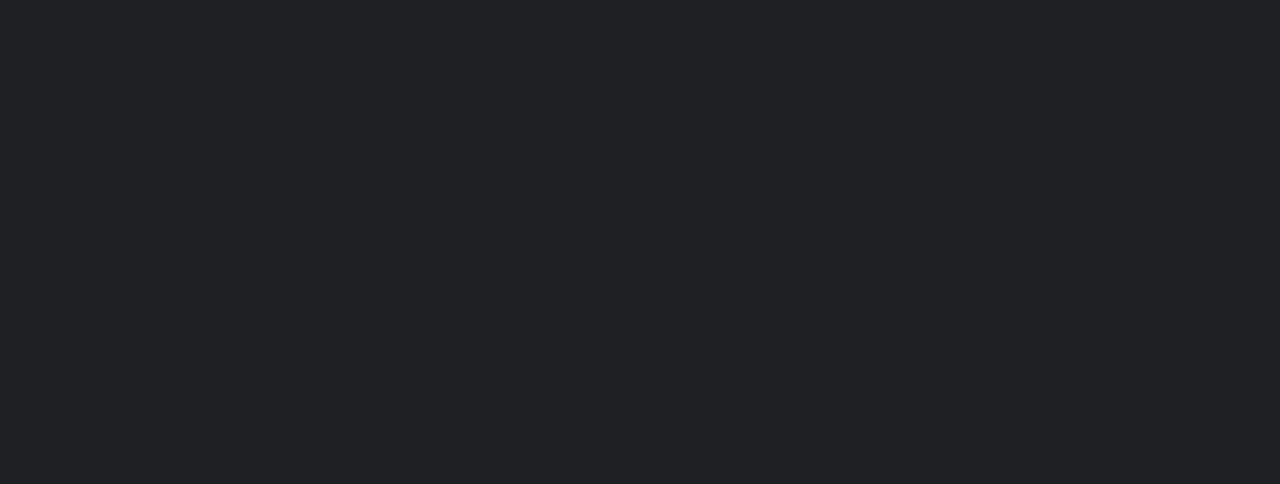
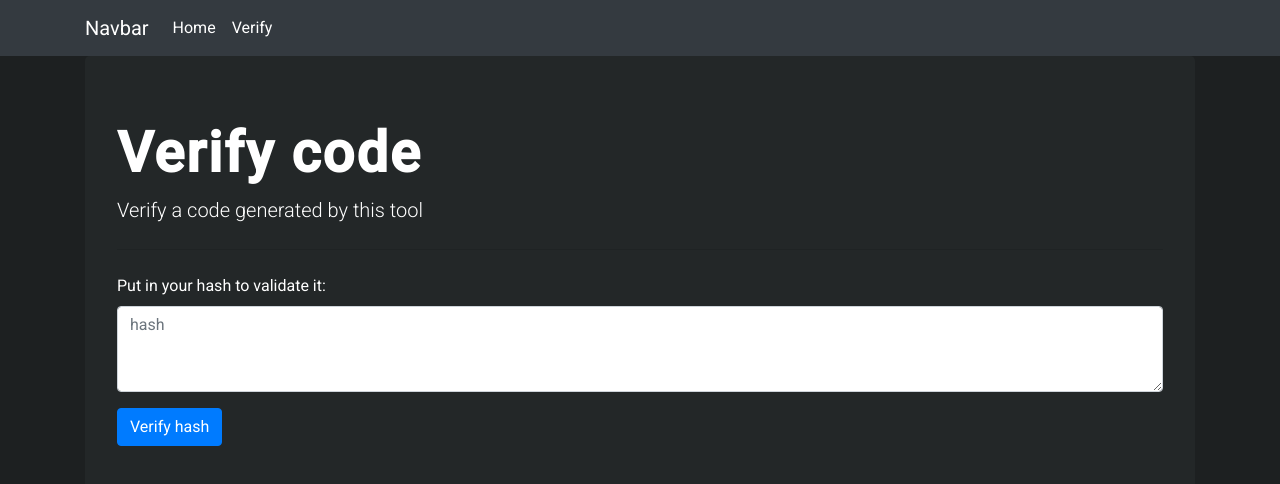
Before and after one commit to yeahspang/TradeProver, an Angular app in the folder frontend/: page /verify in a window 1280 px wide. Before the commit this address led to /. Shown: the top 484 px of the page. Built offline with nearby package versions, Linux system fonts and the light colour scheme.

Commit message:
Added page to verify an encrypted trade

```diff
--- a/frontend/src/app/app-routing.module.ts
+++ b/frontend/src/app/app-routing.module.ts
@@ -1,10 +1,12 @@
+import { VerifyComponent } from './pages/verify/verify.component';
 import { NgModule } from '@angular/core';
 import { Routes, RouterModule } from '@angular/router';
 import { HomeComponent } from './pages/home/home.component';
 
 
 const routes: Routes = [
-  {path: '', component: HomeComponent}
+  {path: '', component: HomeComponent},
+  {path: 'verify', component: VerifyComponent}
 ];
 
 @NgModule({
--- a/frontend/src/app/app.component.html
+++ b/frontend/src/app/app.component.html
@@ -1,3 +1,21 @@
+<nav class="navbar navbar-expand-lg navbar-dark bg-dark">
+    <div class="container">
+        <a class="navbar-brand" href="#">Navbar</a>
+        <button class="navbar-toggler" type="button" data-toggle="collapse" data-target="#navbarSupportedContent" aria-controls="navbarSupportedContent" aria-expanded="false" aria-label="Toggle navigation">
+        <span class="navbar-toggler-icon"></span>
+        </button>
+        <div class="collapse navbar-collapse" id="navbarSupportedContent">
+            <ul class="navbar-nav mr-auto">
+            <li class="nav-item" routerLinkActive="active">
+                <a class="nav-link" [routerLink]="['/']">Home</a>
+            </li>
+            <li class="nav-item" routerLinkActive="active">
+                <a class="nav-link" [routerLink]="['/verify']">Verify</a>
+            </li>
+            </ul>
+        </div>
+    </div>
+</nav>
 <main>
     <router-outlet></router-outlet>
 </main>
--- a/frontend/src/app/app.module.ts
+++ b/frontend/src/app/app.module.ts
@@ -7,10 +7,12 @@
 import { HomeComponent } from './pages/home/home.component';
 import { HttpClientModule } from '@angular/common/http';
 import { FormsModule } from '@angular/forms';
+import { VerifyComponent } from './pages/verify/verify.component';
 @NgModule({
   declarations: [
     AppComponent,
-    HomeComponent
+    HomeComponent,
+    VerifyComponent
   ],
   imports: [
     BrowserModule,
--- a/frontend/src/app/pages/home/home.component.html
+++ b/frontend/src/app/pages/home/home.component.html
@@ -68,8 +68,3 @@
         </div>
     </div>
 </div>
-<footer class="footer">
-    <div class="container">
-        This tool is an initiative by Steam Traders and Middlemans. Created by the ItemHerald community.
-    </div>
-</footer>
--- a/frontend/src/app/pages/home/home.component.less
+++ b/frontend/src/app/pages/home/home.component.less
@@ -1,7 +1,4 @@
-.title {
-    font-weight: 600;
-    letter-spacing: 2px;
-}
+
 .footer {
     bottom: 0;
     width: 100%;
--- /dev/null
+++ b/frontend/src/app/pages/verify/verify.component.html
@@ -0,0 +1,26 @@
+<div class="container">
+    <div class="jumbotron w-100">
+        <h1 class="display-4 title">Verify code</h1>
+        <p class="lead">Verify a code generated by this tool</p>
+        <hr class="my-4">
+        <div class="form-group">
+            <label for="exampleFormControlTextarea1">Put in your hash to validate it:</label>
+            <textarea [(ngModel)]="code" class="form-control" placeholder="hash" id="exampleFormControlTextarea1" rows="3"></textarea>
+        </div>
+        <button type="button" class="btn btn-primary" (click)="verify()">Verify hash</button>
+    </div>
+    <div *ngIf="invalid" class="alert alert-danger" role="alert">
+        The hash given is invalid
+    </div>
+    <div *ngIf="decodedTrade" class="alert alert-success" role="alert">
+        <h4>Valid</h4>
+        <hr/>
+        <p>The receiver of this trade is {{ decodedTrade.steamid_other }}</p>
+        <p>The assets received are:</p>
+        <ul>
+            <li *ngFor="let asset of decodedTrade.assetIds">
+                <span>{{asset.appId}} </span><span>{{ asset.assetId }}</span>
+            </li>
+        </ul>
+    </div>
+</div>
--- /dev/null
+++ b/frontend/src/app/pages/verify/verify.component.less
@@ -0,0 +1,5 @@
+.alert-success {
+    * {
+        color: #155724;
+    }
+}
--- /dev/null
+++ b/frontend/src/app/pages/verify/verify.component.ts
@@ -0,0 +1,30 @@
+import { ApiService } from 'src/app/services/api.service';
+import { Component, OnInit } from '@angular/core';
+import { Trade } from 'src/app/models/trade';
+
+@Component({
+  selector: 'app-verify',
+  templateUrl: './verify.component.html',
+  styleUrls: ['./verify.component.less']
+})
+export class VerifyComponent implements OnInit {
+
+  code: string;
+  invalid: boolean;
+  decodedTrade: Trade;
+  constructor(private api: ApiService) { }
+
+  ngOnInit() {
+
+  }
+
+  verify() {
+    this.api.getProof(this.code).subscribe((resp: any) => {
+      console.log(resp.status);
+        this.decodedTrade = resp;
+    }, err => {
+      this.invalid = true;
+    });
+  }
+
+}
--- a/frontend/src/app/services/api.service.ts
+++ b/frontend/src/app/services/api.service.ts
@@ -28,4 +28,11 @@
 
     return this.http.post<Trade[]>(this.apiUrl + "/trades/table", contents);
   }
+
+  public getProof(code : string) : Observable<Trade> {
+    const contents = {
+      encryptedCode: code
+    }
+    return this.http.post<Trade>(this.apiUrl + "/trades/verify", contents);
+  }
 }
--- a/frontend/src/styles.less
+++ b/frontend/src/styles.less
@@ -21,3 +21,7 @@
     word-break: break-all;
     word-break: break-word;
 }
+.title {
+    font-weight: 600;
+    letter-spacing: 2px;
+}
```
Also changed, not shown: 1 other file (tests, documents, lock files or other folders).
